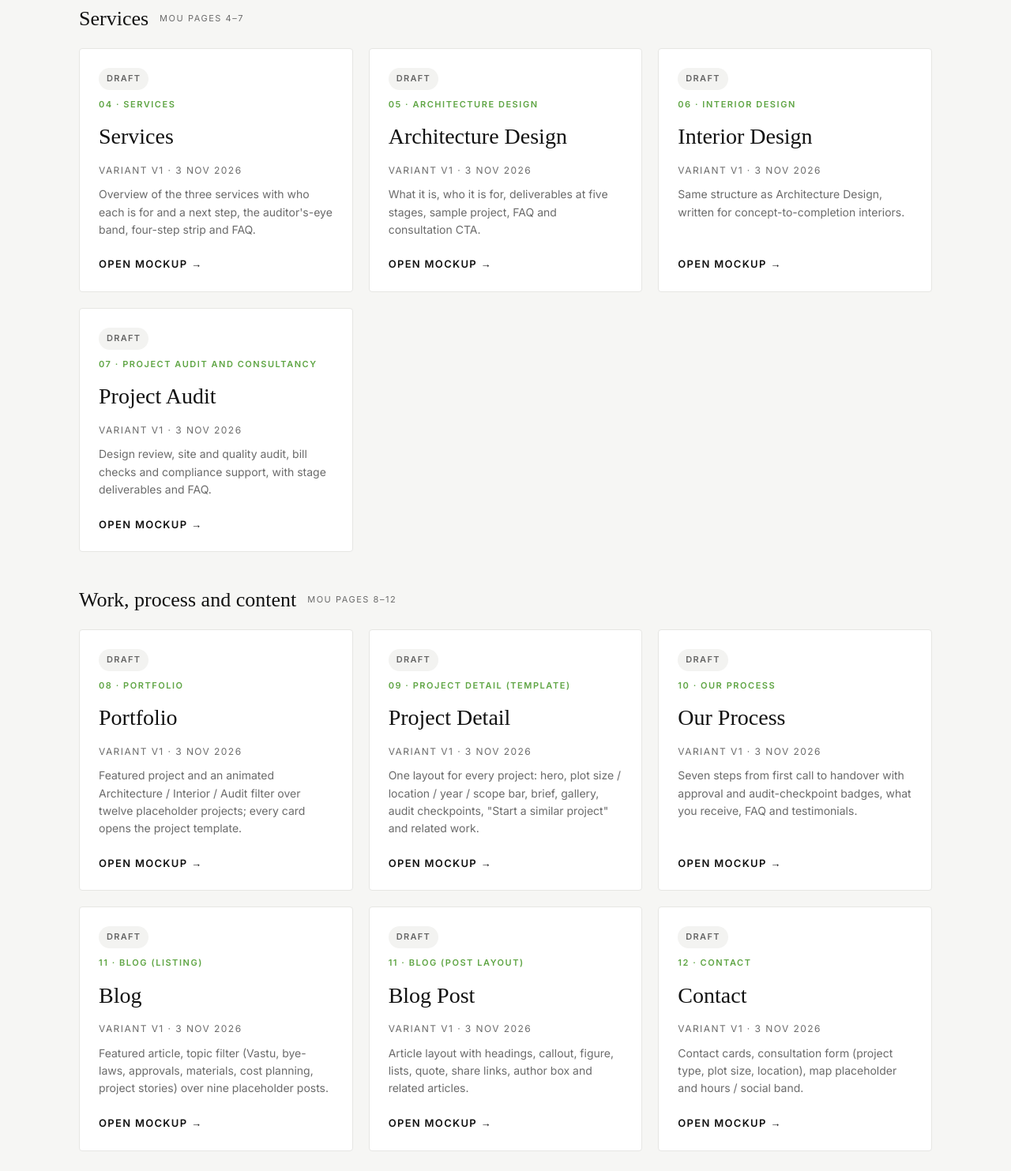
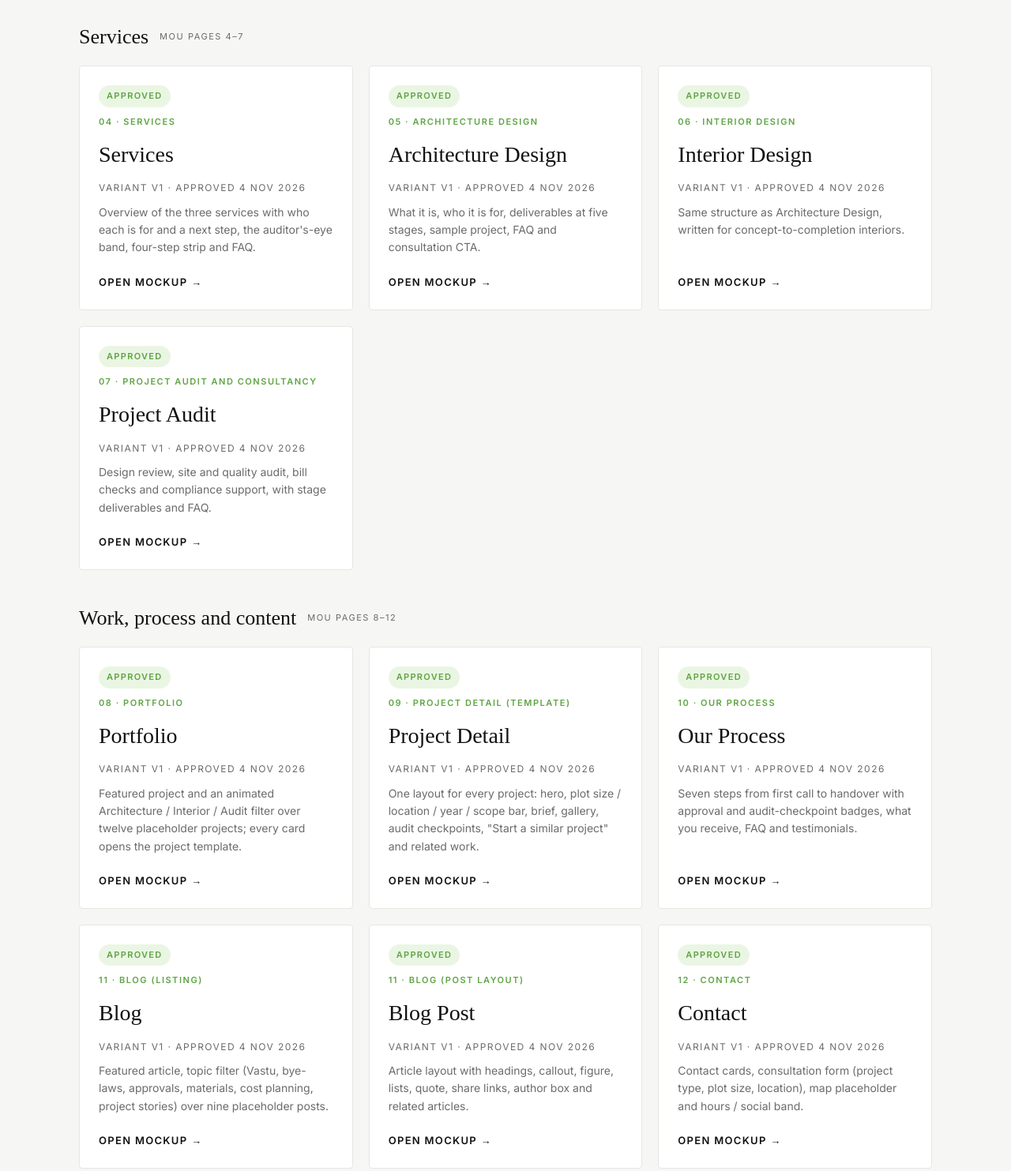
Before and after one commit to vishnut2003/mv-design-studio-mockups, a plain HTML site: page index.html in a window 1280 px wide. Shown: the part 886-2369 px from the top of the page at 79% size. Drawn offline with Linux system fonts and the light colour scheme; a web font is replaced by a local one.

Commit message:
Mark all v1 pages approved; add client content-requirements workbook
- STATUS.md and index.html: the thirteen v1 mockups approved by
  MV Design Studio on 4 Nov 2026 and frozen (changes go to v2)
- project-details/MV-Design-Studio-Website-Content-Requirements.xlsx:
  11-tab sheet for the client to supply facts, images, projects,
  testimonials, FAQ sign-offs and domain/launch details, prefilled
  with the placeholder values currently in the mockups

Co-Authored-By: Claude Fable 5.1 <noreply@anthropic.com>

```diff
--- a/index.html
+++ b/index.html
@@ -43,31 +43,31 @@ footer{margin-top:48px;font-size:12.5px;color:var(--grey);border-top:1px solid v
   </header>
   <h1>Page Mockups</h1>
   <p class="lead">Design proposals for the MV Design Studio website: one Home page and eleven inner pages as listed in the signed proposal (28 Oct 2026). Each mockup opens as a standalone page. Status is tracked in STATUS.md.</p>
-  <div class="note">All v1 pages share one design system (Italiana + Inter, green accent, black feature bands). Project renders and site photographs on Home, About, Services, Portfolio and Project Detail are MV Design Studio's own (added 4 Nov 2026). Names, numbers, registration details, project names and figures, team photos and reviews are placeholders until MV Design Studio supplies them.</div>
+  <div class="note">All v1 pages share one design system (Italiana + Inter, green accent, black feature bands). Project renders and site photographs on Home, About, Services, Portfolio and Project Detail are MV Design Studio's own (added 4 Nov 2026). All thirteen v1 pages were approved by MV Design Studio on 4 Nov 2026 and are frozen; changes go into a v2 variant. Names, numbers, registration details, project names and figures, team photos and reviews remain placeholders until the client returns the content-requirements workbook (project-details/MV-Design-Studio-Website-Content-Requirements.xlsx).</div>
 
   <h2 class="group">Home and studio <small>MOU pages 1–3</small></h2>
   <div class="grid">
     <div class="card">
-      <span class="badge draft">Draft</span>
+      <span class="badge approved">Approved</span>
       <div class="num">01 · Home</div>
       <h2>Home</h2>
-      <div class="meta">Variant v1 · 3 Nov 2026</div>
+      <div class="meta">Variant v1 · approved 4 Nov 2026</div>
       <p>Full-screen hero, stats strip, intro, three service cards, six featured projects with plot size and year, Architect &amp; Auditor section, four-step process, testimonials with video, consultation form.</p>
       <a class="open" href="home/v1/index.html">Open mockup →</a>
     </div>
     <div class="card">
-      <span class="badge draft">Draft</span>
+      <span class="badge approved">Approved</span>
       <div class="num">02 · About the Studio</div>
       <h2>About the Studio</h2>
-      <div class="meta">Variant v1 · 3 Nov 2026</div>
+      <div class="meta">Variant v1 · approved 4 Nov 2026</div>
       <p>Story and design philosophy, studio numbers, mission / vision / values, milestones and team, ending in a consultation prompt.</p>
       <a class="open" href="about/v1/index.html">Open mockup →</a>
     </div>
     <div class="card">
-      <span class="badge draft">Draft</span>
+      <span class="badge approved">Approved</span>
       <div class="num">03 · Principal Architect and Auditor</div>
       <h2>Principal Architect</h2>
-      <div class="meta">Variant v1 · 3 Nov 2026</div>
+      <div class="meta">Variant v1 · approved 4 Nov 2026</div>
       <p>Profile, background, credentials and registrations, kinds of projects handled, how the dual role protects the client, awards placeholders.</p>
       <a class="open" href="principal/v1/index.html">Open mockup →</a>
     </div>
@@ -76,34 +76,34 @@ footer{margin-top:48px;font-size:12.5px;color:var(--grey);border-top:1px solid v
   <h2 class="group">Services <small>MOU pages 4–7</small></h2>
   <div class="grid">
     <div class="card">
-      <span class="badge draft">Draft</span>
+      <span class="badge approved">Approved</span>
       <div class="num">04 · Services</div>
       <h2>Services</h2>
-      <div class="meta">Variant v1 · 3 Nov 2026</div>
+      <div class="meta">Variant v1 · approved 4 Nov 2026</div>
       <p>Overview of the three services with who each is for and a next step, the auditor's-eye band, four-step strip and FAQ.</p>
       <a class="open" href="services/v1/index.html">Open mockup →</a>
     </div>
     <div class="card">
-      <span class="badge draft">Draft</span>
+      <span class="badge approved">Approved</span>
       <div class="num">05 · Architecture Design</div>
       <h2>Architecture Design</h2>
-      <div class="meta">Variant v1 · 3 Nov 2026</div>
+      <div class="meta">Variant v1 · approved 4 Nov 2026</div>
       <p>What it is, who it is for, deliverables at five stages, sample project, FAQ and consultation CTA.</p>
       <a class="open" href="architecture-design/v1/index.html">Open mockup →</a>
     </div>
     <div class="card">
-      <span class="badge draft">Draft</span>
+      <span class="badge approved">Approved</span>
       <div class="num">06 · Interior Design</div>
       <h2>Interior Design</h2>
-      <div class="meta">Variant v1 · 3 Nov 2026</div>
+      <div class="meta">Variant v1 · approved 4 Nov 2026</div>
       <p>Same structure as Architecture Design, written for concept-to-completion interiors.</p>
       <a class="open" href="interior-design/v1/index.html">Open mockup →</a>
     </div>
     <div class="card">
-      <span class="badge draft">Draft</span>
+      <span class="badge approved">Approved</span>
       <div class="num">07 · Project Audit and Consultancy</div>
       <h2>Project Audit</h2>
-      <div class="meta">Variant v1 · 3 Nov 2026</div>
+      <div class="meta">Variant v1 · approved 4 Nov 2026</div>
       <p>Design review, site and quality audit, bill checks and compliance support, with stage deliverables and FAQ.</p>
       <a class="open" href="project-audit/v1/index.html">Open mockup →</a>
     </div>
@@ -112,50 +112,50 @@ footer{margin-top:48px;font-size:12.5px;color:var(--grey);border-top:1px solid v
   <h2 class="group">Work, process and content <small>MOU pages 8–12</small></h2>
   <div class="grid">
     <div class="card">
-      <span class="badge draft">Draft</span>
+      <span class="badge approved">Approved</span>
       <div class="num">08 · Portfolio</div>
       <h2>Portfolio</h2>
-      <div class="meta">Variant v1 · 3 Nov 2026</div>
+      <div class="meta">Variant v1 · approved 4 Nov 2026</div>
       <p>Featured project and an animated Architecture / Interior / Audit filter over twelve placeholder projects; every card opens the project template.</p>
       <a class="open" href="portfolio/v1/index.html">Open mockup →</a>
     </div>
     <div class="card">
-      <span class="badge draft">Draft</span>
+      <span class="badge approved">Approved</span>
       <div class="num">09 · Project Detail (template)</div>
       <h2>Project Detail</h2>
-      <div class="meta">Variant v1 · 3 Nov 2026</div>
+      <div class="meta">Variant v1 · approved 4 Nov 2026</div>
       <p>One layout for every project: hero, plot size / location / year / scope bar, brief, gallery, audit checkpoints, "Start a similar project" and related work.</p>
       <a class="open" href="project/v1/index.html">Open mockup →</a>
     </div>
     <div class="card">
-      <span class="badge draft">Draft</span>
+      <span class="badge approved">Approved</span>
       <div class="num">10 · Our Process</div>
       <h2>Our Process</h2>
-      <div class="meta">Variant v1 · 3 Nov 2026</div>
+      <div class="meta">Variant v1 · approved 4 Nov 2026</div>
       <p>Seven steps from first call to handover with approval and audit-checkpoint badges, what you receive, FAQ and testimonials.</p>
       <a class="open" href="process/v1/index.html">Open mockup →</a>
     </div>
     <div class="card">
-      <span class="badge draft">Draft</span>
+      <span class="badge approved">Approved</span>
       <div class="num">11 · Blog (listing)</div>
       <h2>Blog</h2>
-      <div class="meta">Variant v1 · 3 Nov 2026</div>
+      <div class="meta">Variant v1 · approved 4 Nov 2026</div>
       <p>Featured article, topic filter (Vastu, bye-laws, approvals, materials, cost planning, project stories) over nine placeholder posts.</p>
       <a class="open" href="blog/v1/index.html">Open mockup →</a>
     </div>
     <div class="card">
-      <span class="badge draft">Draft</span>
+      <span class="badge approved">Approved</span>
       <div class="num">11 · Blog (post layout)</div>
       <h2>Blog Post</h2>
-      <div class="meta">Variant v1 · 3 Nov 2026</div>
+      <div class="meta">Variant v1 · approved 4 Nov 2026</div>
       <p>Article layout with headings, callout, figure, lists, quote, share links, author box and related articles.</p>
       <a class="open" href="blog-post/v1/index.html">Open mockup →</a>
     </div>
     <div class="card">
-      <span class="badge draft">Draft</span>
+      <span class="badge approved">Approved</span>
       <div class="num">12 · Contact</div>
       <h2>Contact</h2>
-      <div class="meta">Variant v1 · 3 Nov 2026</div>
+      <div class="meta">Variant v1 · approved 4 Nov 2026</div>
       <p>Contact cards, consultation form (project type, plot size, location), map placeholder and hours / social band.</p>
       <a class="open" href="contact/v1/index.html">Open mockup →</a>
     </div>
```
Also changed, not shown: 2 other files.
